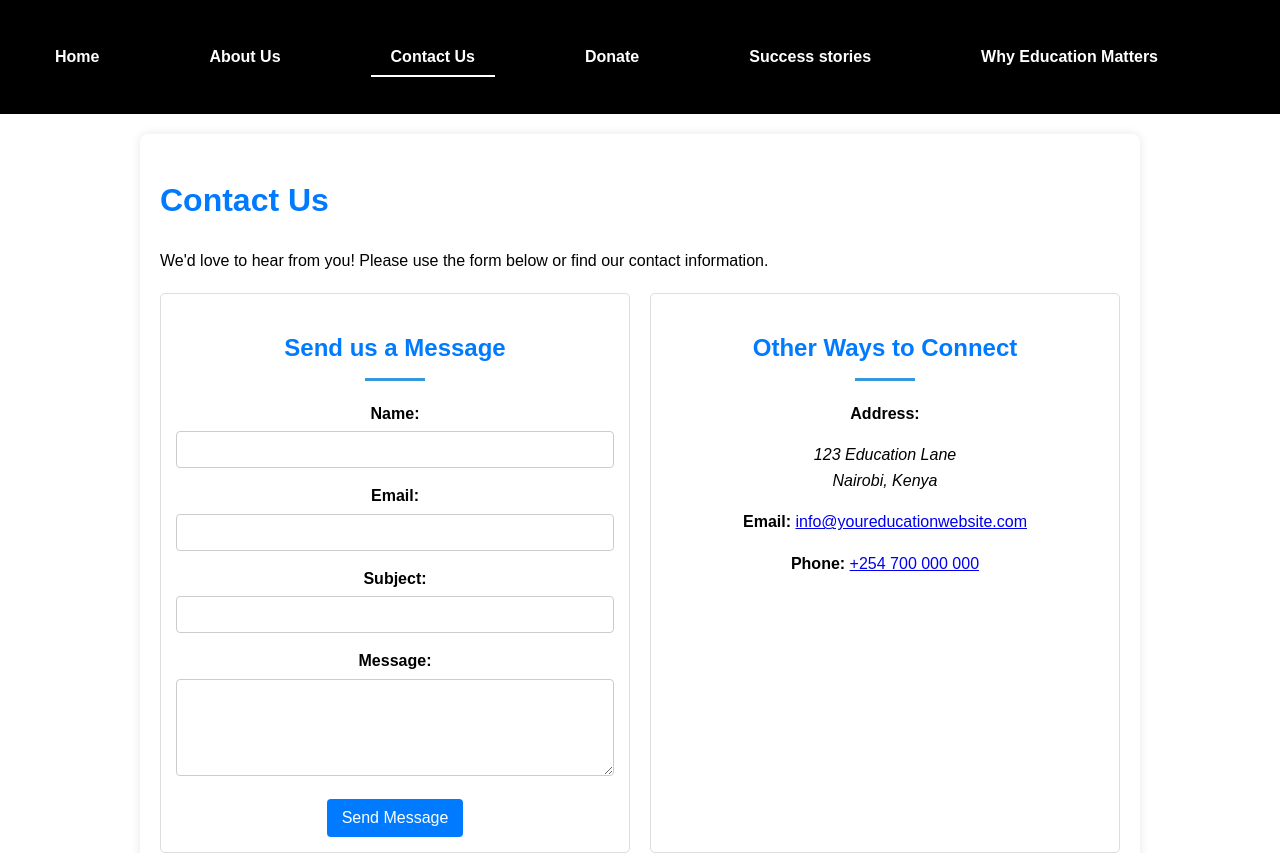
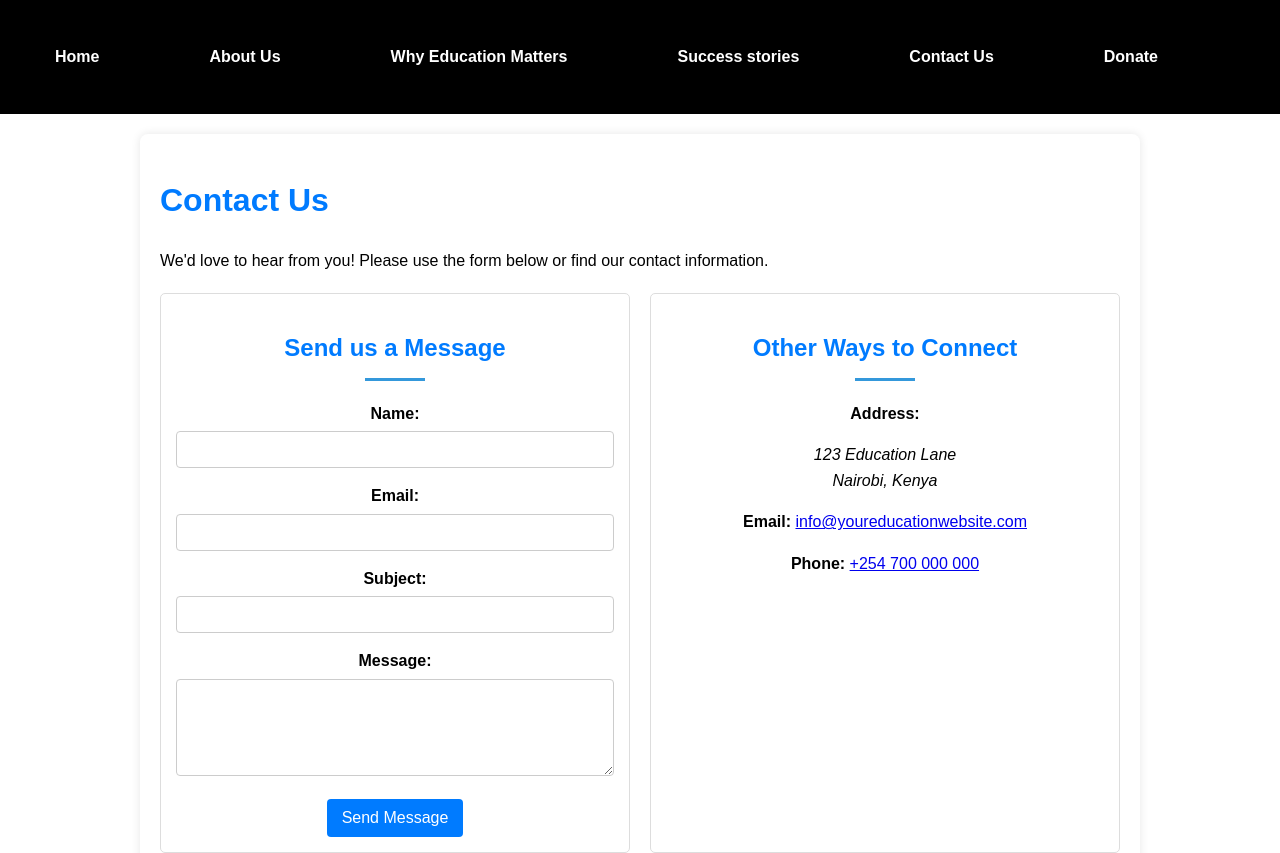
Before and after one commit to Reginacgh/lifted, a plain HTML site: page contactus.html in a window 1280 px wide. Shown: the top 853 px of the page. Drawn offline with Linux system fonts and the light colour scheme.

Commit message:
Add files via upload

```diff
--- a/contactus.html
+++ b/contactus.html
@@ -12,11 +12,10 @@
             <ul>
                 <li><a href="/">Home</a></li>
                 <li><a href="aboutus.html">About Us</a></li>
-                <li><a href="contact.html" class="active">Contact Us</a></li>
+                <li><a href="whyeducationmatters.html">Why Education Matters</a></li>
+                <li><a href="stories.html">Success stories</a></li>
+                <li><a href="contactus.html">Contact Us</a></li>
                 <li><a href="donate.html">Donate</a></li>
-                <li><a href="stories.html">Success stories</a></li>
-                <li><a href="whyeducationmatters.html">Why Education Matters</a></li>
-
 
                 </ul>
         </nav>
```
Also changed, not shown: aboutus.html (+2 -2 lines), index.html (+4 -3 lines), whyeducationmatters.html (+3 -2 lines).
